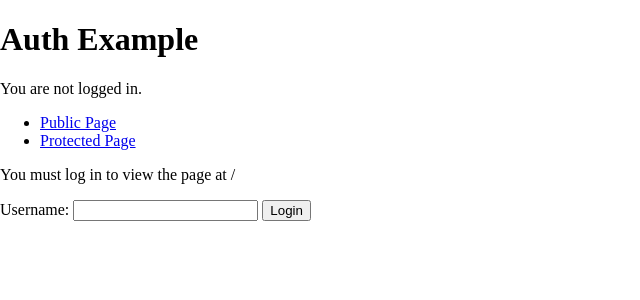
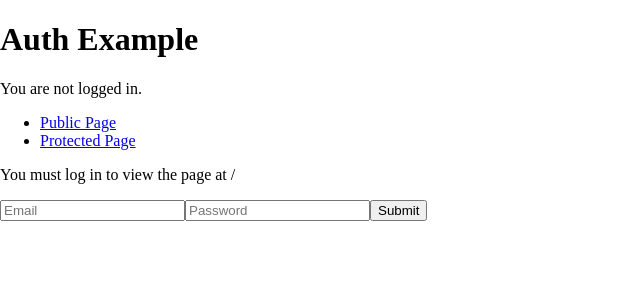
Before and after one commit to iamhardik08/client, a React (Create React App) app: page /login in a window 1280 px wide. Shown: the top 300 px of the page, without its empty margins (0-640 px from the left). Built offline with nearby package versions, Linux system fonts and the light colour scheme.

Commit message:
routing complete

```diff
--- a/src/App.js
+++ b/src/App.js
@@ -1,16 +1,14 @@
 import {
   Routes,
   Route,
-  useNavigate,
-  useLocation,
 } from "react-router-dom";
 import "./App.css";
 import ProtectedPage from "./ProtectedPage";
 import PublicPage from "./PublicPage";
 import AuthProvider from "./AuthProvider";
 import RequireAuth from "./RequireAuth";
-import useAuth from "./useAuth";
 import Layout from "./Layout";
+import LoginPage from "./LoginPage";
 
 function App() {
   return (
@@ -34,36 +32,4 @@ function App() {
   );
 }
 
-function LoginPage() {
-  let navigate = useNavigate();
-  let location = useLocation();
-  let auth = useAuth();
-
-  let from = location.state?.from?.pathname || "/";
-
-  function handleSubmit(event) {
-    event.preventDefault();
-
-    let formData = new FormData(event.currentTarget);
-    let username = formData.get("username");
-
-    auth.signin(username, () => {
-      navigate(from, { replace: true });
-    });
-  }
-
-  return (
-    <div>
-      <p>You must log in to view the page at {from}</p>
-
-      <form onSubmit={handleSubmit}>
-        <label>
-          Username: <input name="username" type="text" />
-        </label>{" "}
-        <button type="submit">Login</button>
-      </form>
-    </div>
-  );
-}
-
 export default App;
--- a/src/AuthProvider.js
+++ b/src/AuthProvider.js
@@ -3,23 +3,28 @@ import { appAuthProvider } from "./auth";
 import AuthContext from "./AuthContext";
 
 function AuthProvider({ children }) {
-  let [user, setUser] = useState(null);
-
-  let signin = (newUser, callback) => {
-    return appAuthProvider.signin(() => {
-      setUser(newUser);
-      callback();
+  const [email, setEmail] = useState(null);
+  const [token, setToken] = useState(null);
+  const [id, setId] = useState(null);
+  const signin = (email, password, callback) => {
+    setEmail(email);
+    return appAuthProvider.signin(email, password, (id, token) => {
+      setId(id);
+      setToken(token);
+      callback()
     });
   };
 
-  let signout = (callback) => {
+  const signout = (callback) => {
     return appAuthProvider.signout(() => {
-      setUser(null);
-      callback();
+        setEmail(null);
+        setId(null);
+        setToken(null);
+        callback()
     });
   };
 
-  let value = { user, signin, signout };
+  const value = { email, id, token, signin, signout };
 
   return <AuthContext.Provider value={value}>{children}</AuthContext.Provider>;
 }
--- a/src/AuthStatus.js
+++ b/src/AuthStatus.js
@@ -4,14 +4,13 @@ import useAuth from "./useAuth";
 function AuthStatus() {
   let auth = useAuth();
   let navigate = useNavigate();
-
-  if (!auth.user) {
+  if (!auth.token) {
     return <p>You are not logged in.</p>;
   }
 
   return (
     <p>
-      Welcome {auth.user}!{" "}
+      Welcome {auth.email}!{" "}
       <button
         onClick={() => {
           auth.signout(() => navigate("/"));
--- a/src/LoginPage.js
+++ b/src/LoginPage.js
@@ -1,20 +1,20 @@
+import { useState } from "react";
+import { useForm } from "react-hook-form";
 import { useNavigate, useLocation } from "react-router-dom";
 import useAuth from "./useAuth";
 
 function LoginPage() {
-  let navigate = useNavigate();
-  let location = useLocation();
-  let auth = useAuth();
+  const { register, handleSubmit } = useForm();
+  const [data, setData] = useState("");
 
-  let from = location.state?.from?.pathname || "/";
+  const navigate = useNavigate();
+  const location = useLocation();
+  const auth = useAuth();
 
-  function handleSubmit(event) {
-    event.preventDefault();
+  const from = location.state?.from?.pathname || "/";
 
-    let formData = new FormData(event.currentTarget);
-    let username = formData.get("username");
-
-    auth.signin(username, () => {
+  function handleSubmitCb(data) {
+    auth.signin(data.email, data.password, () => {
       navigate(from, { replace: true });
     });
   }
@@ -23,11 +23,10 @@ function LoginPage() {
     <div>
       <p>You must log in to view the page at {from}</p>
 
-      <form onSubmit={handleSubmit}>
-        <label>
-          Username: <input name="username" type="text" />
-        </label>{" "}
-        <button type="submit">Login</button>
+      <form onSubmit={handleSubmit(handleSubmitCb)}>
+        <input {...register("email")} placeholder="Email" />
+        <input {...register("password")} placeholder="Password" />
+        <input type="submit" />
       </form>
     </div>
   );
--- a/src/RequireAuth.js
+++ b/src/RequireAuth.js
@@ -9,7 +9,7 @@ import {
     let auth = useAuth();
     let location = useLocation();
 
-    if (!auth.user) {
+    if (!auth.token) {
       return <Navigate to="/login" state={{ from: location }} replace />;
     }
 
--- a/src/auth.js
+++ b/src/auth.js
@@ -3,10 +3,10 @@
  */
 const appAuthProvider = {
   isAuthenticated: false,
-  signin(callback) {
+  signin(email, password,callback) {
     const data = {
-      email: "thardik41@gmail.com",
-      password: "abc123",
+      email,
+      password,
     };
     fetch("http://localhost:8000/auth/login", {
       method: "post",
@@ -15,14 +15,14 @@ const appAuthProvider = {
     })
       .then((response) => response.json())
       .then((resp) => {
-        console.log(resp);
+        callback(resp.id, resp.token);
       })
       .catch((error) => {
         console.error("Error processing login request");
       });
 
     appAuthProvider.isAuthenticated = true;
-    callback();
+
   },
   signout(callback) {
     appAuthProvider.isAuthenticated = false;
```
